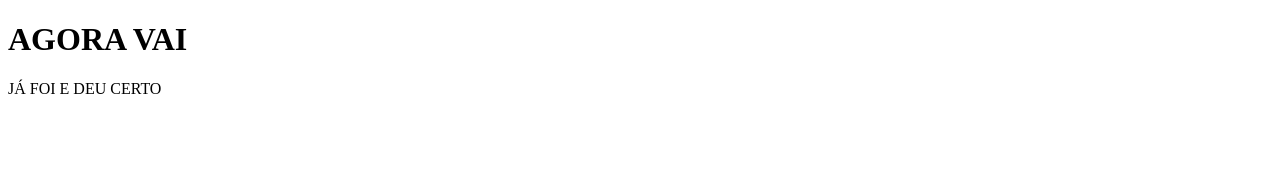
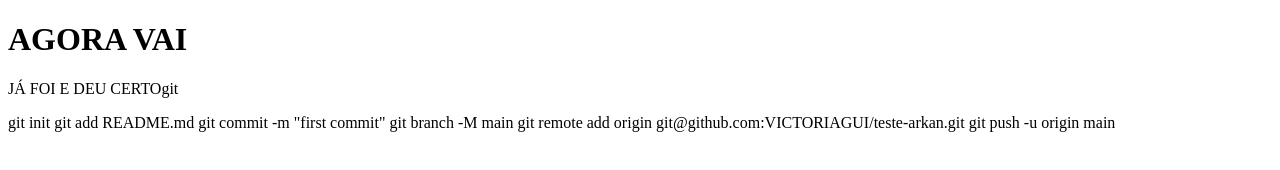
Before and after one commit to VICTORIAGUI/arkan, a plain HTML site: page index.html in a window 1280 px wide. Drawn offline with Linux system fonts and the light colour scheme.

Commit message:
first commit

```diff
--- a/index.html
+++ b/index.html
@@ -10,7 +10,12 @@
 
 <body>
     <h1>AGORA VAI</h1>
-    <p>JÁ FOI E DEU CERTO</p>
+    <p>JÁ FOI E DEU CERTOgit </p>git init
+    git add README.md
+    git commit -m "first commit"
+    git branch -M main
+    git remote add origin git@github.com:VICTORIAGUI/teste-arkan.git
+    git push -u origin main
 </body>
 
 </html>
```
